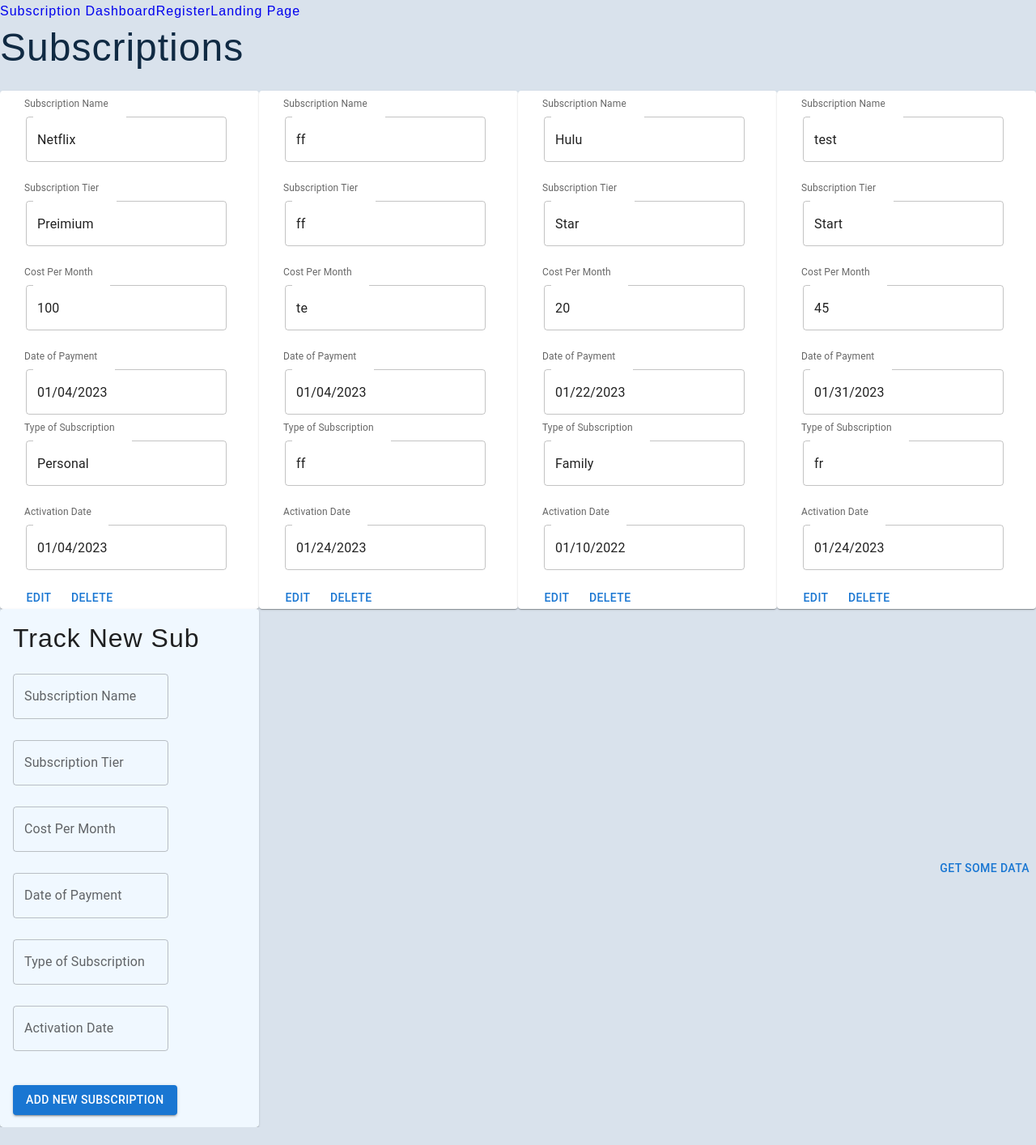
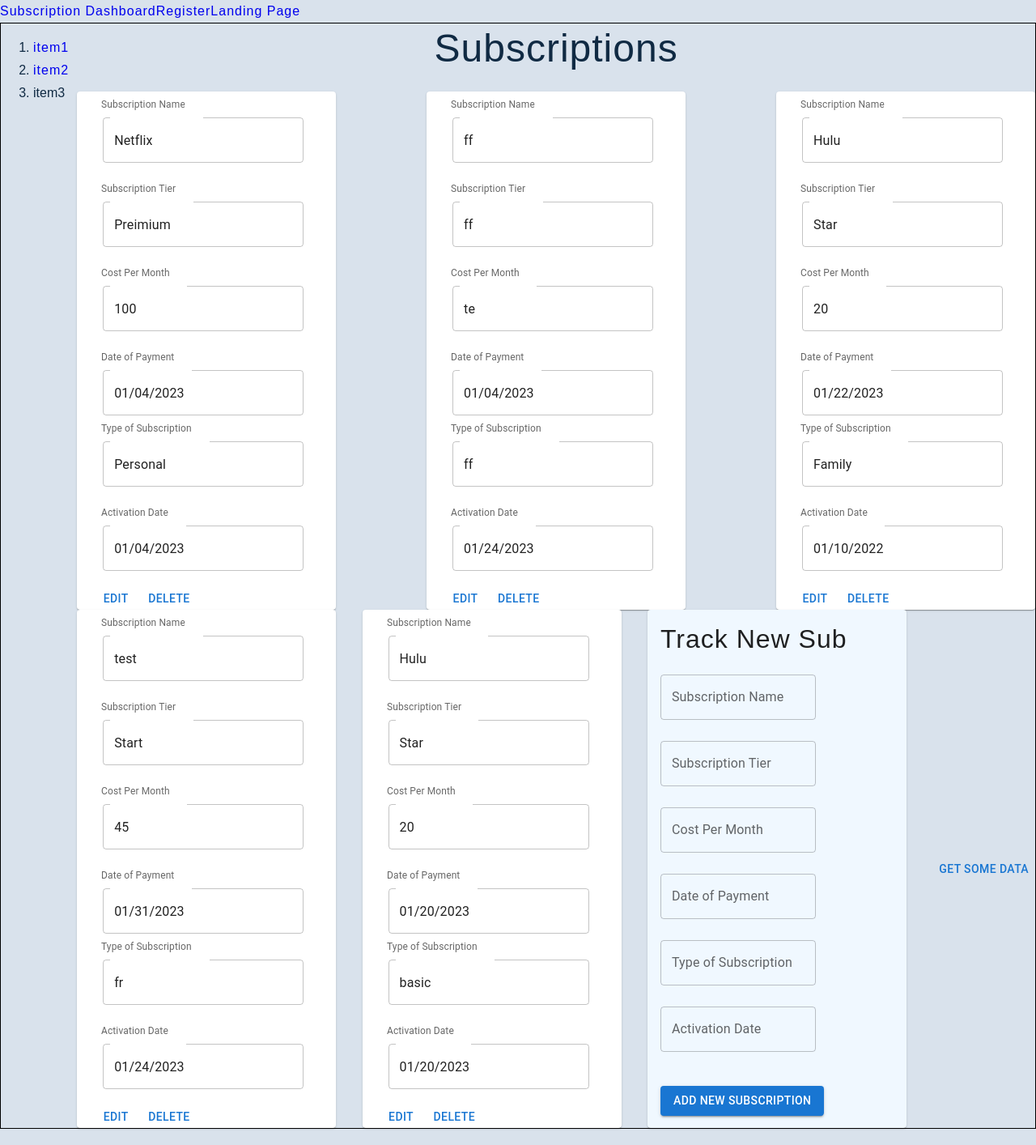
Before and after one commit to Scratch-Tech-Software/Subslify, a React app in the folder client/: page /active in a window 1280 px wide. Shown: the whole page at 81% size. Before the commit the page ends 1392 px from the top, so only its background shows below. Built offline with nearby package versions, Linux system fonts and the light colour scheme; data requests are answered from the project's data file.

Commit message:
active grid created. need to work on cards

```diff
--- a/client/db.json
+++ b/client/db.json
@@ -35,6 +35,15 @@
       "subscriptionType": "fr",
       "activationDate": "2023-01-24T05:00:00.000Z",
       "id": 4
+    },
+    {
+      "name": "Hulu",
+      "tier": "Star",
+      "cost": "20",
+      "paymentDate": "2023-01-20T05:00:00.000Z",
+      "subscriptionType": "basic",
+      "activationDate": "2023-01-20T05:00:00.000Z",
+      "id": 5
     }
   ]
 }
--- a/client/src/assets/styles/active.scss
+++ b/client/src/assets/styles/active.scss
@@ -1,8 +1,27 @@
 .active {
+  display: grid;
+  border: solid 1px black;
+  justify-items: center;
+  grid-template-columns: repeat(200px, 5);
+  grid-template-rows: auto;
+  grid-template-areas:
+    'sidebar header header header header'
+    'sidebar main main main main'
+    'sidebar footer footer footer footer';
+
+  column-gap: 10px;
+  h1 {
+    grid-area: header;
+  }
   .active-cards {
+    grid-area: main;
     display: flex;
     flex-direction: row;
     justify-content: space-between;
     flex-wrap: wrap;
   }
+
+  nav {
+    grid-area: sidebar;
+  }
 }
--- a/client/src/pages/Active.jsx
+++ b/client/src/pages/Active.jsx
@@ -61,6 +61,19 @@ const Active = () => {
   return (
     <div className='active'>
       <Title title='Subscriptions' />
+      {/* INSERT nav bar here! */}
+      <nav class='crumbs'>
+        <ol>
+          <li class='crumb'>
+            <a href='#'>item1</a>
+          </li>
+          <li class='crumb'>
+            <a href='#'>item2</a>
+          </li>
+          <li class='crumb'>item3</li>
+        </ol>
+      </nav>
+
       {/* render the current state of subList. At the beginning just a form card. then it will be an array of Sub Cards */}
       <div className='active-cards'>
         {subList}
```
